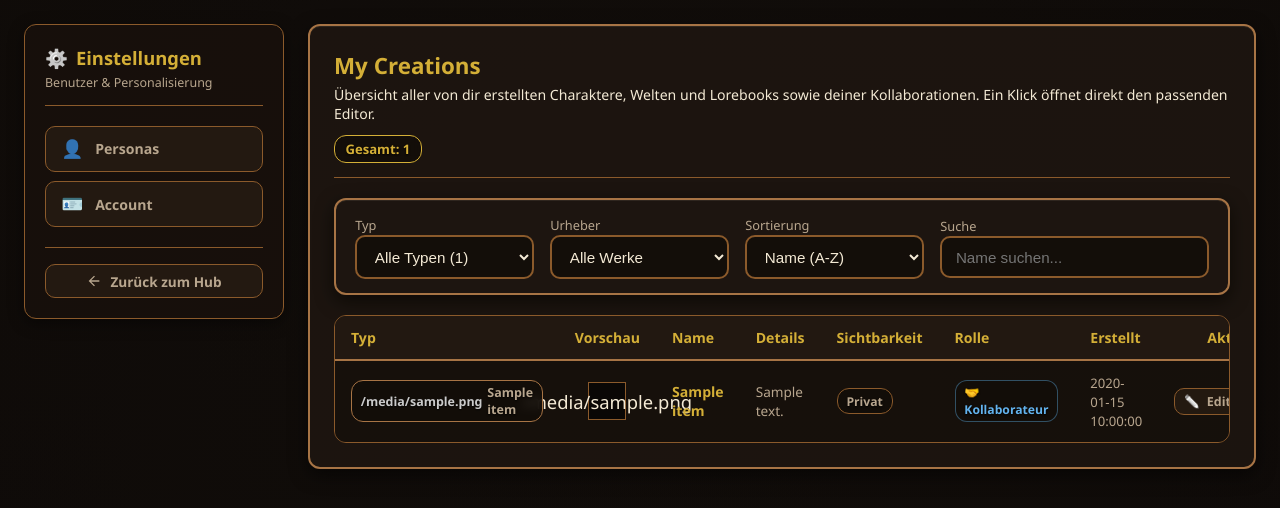
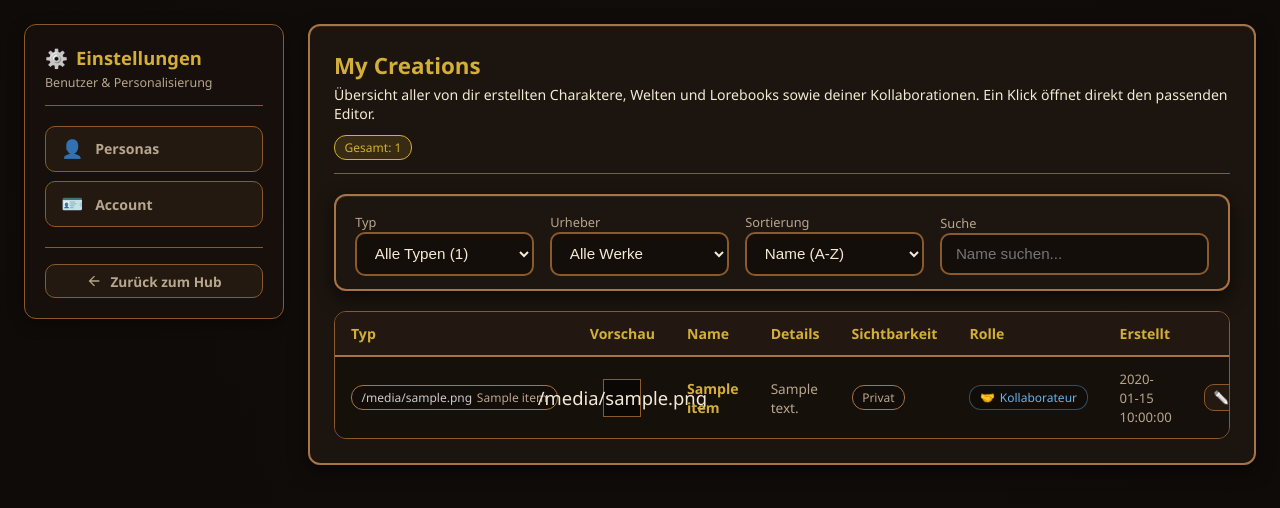
Before and after one commit to Z-Ray-Entertainment/aimo, a Python web app: template flask/templates/settings/creations.html in a window 1280 px wide. Shown: the part 64-572 px from the top of the page. Run offline with Jinja, Linux system fonts and the light colour scheme; the template is opened without the code that fills it: most values are stand-ins (such as "Sample title", 1, 10 or a date in 2020).

Commit message:
#65 Better pill badges

```diff
--- a/flask/static/css/theme.css
+++ b/flask/static/css/theme.css
@@ -4018,3 +4018,81 @@ span.persona-star-btn:hover {
   background: var(--bg-leather-hover);
   transform: scale(1.12);
 }
+
+/* Reusable Pill Badge Component (.aimo-pill-badge) */
+.aimo-pill-badge {
+  display: inline-flex;
+  align-items: center;
+  justify-content: center;
+  gap: 0.3rem;
+  min-height: 1.55rem;
+  padding: 0.18rem 0.6rem;
+  background: rgba(45, 70, 95, 0.9);
+  border: 1px solid var(--gold-accent);
+  border-radius: 12px;
+  font-size: 0.75rem;
+  line-height: 1.25;
+  color: var(--text-main);
+  box-sizing: border-box;
+  white-space: nowrap;
+}
+
+.aimo-pill-badge-icon {
+  display: inline-flex;
+  align-items: center;
+  line-height: 1;
+}
+
+.aimo-pill-badge--wood {
+  background: rgba(110, 71, 42, 0.9);
+  border-color: var(--gold-accent);
+  color: var(--text-main);
+}
+
+.aimo-pill-badge--heart {
+  background: rgba(95, 35, 45, 0.9);
+  border-color: var(--gold-accent);
+  color: var(--text-main);
+}
+
+.aimo-pill-badge--danger {
+  background: rgba(100, 30, 22, 0.85);
+  border-color: #E74C3C;
+  color: #ff7675;
+}
+
+.aimo-pill-badge--dark {
+  background: rgba(18, 13, 9, 0.85);
+  border-color: var(--border-wood);
+  color: var(--text-muted);
+}
+
+.aimo-pill-badge--leather {
+  background: rgba(45, 32, 22, 0.8);
+  border-color: var(--border-wood);
+  color: var(--text-main);
+}
+
+.aimo-pill-badge--outline {
+  background: transparent;
+  border-color: var(--border-wood);
+  color: var(--text-main);
+}
+
+.aimo-pill-badge--gold {
+  background: rgba(212, 175, 55, 0.15);
+  border-color: var(--gold-accent);
+  color: var(--gold-accent);
+}
+
+.aimo-pill-badge--success {
+  background: rgba(18, 13, 9, 0.85);
+  border-color: rgba(104, 211, 145, 0.4);
+  color: #68d391;
+}
+
+.aimo-pill-badge--info {
+  background: rgba(18, 13, 9, 0.85);
+  border-color: rgba(99, 179, 237, 0.4);
+  color: #63b3ed;
+}
--- /dev/null
+++ b/flask/templates/macros/badges.html
@@ -0,0 +1,12 @@
+{# =============================================================================
+   AIMO Reusable Pill Badge Component (.aimo-pill-badge)
+   Variants: default, wood, heart, danger, dark, leather, outline, gold, success, info
+   ============================================================================= #}
+{% macro pill_badge(text="", icon=none, variant="default", title=none, extra_class="", icon_mono=false) %}
+  {% set valid_variants = ["default", "wood", "heart", "danger", "dark", "leather", "outline", "gold", "success", "info"] %}
+  {% set badge_variant = variant if variant in valid_variants else "default" %}
+  <span class="aimo-pill-badge{% if badge_variant != 'default' %} aimo-pill-badge--{{ badge_variant }}{% endif %}{% if extra_class %} {{ extra_class }}{% endif %}"{% if title %} title="{{ title }}"{% endif %}>
+    {%- if icon %}<span class="aimo-pill-badge-icon{% if icon_mono %} icon-mono{% endif %}">{{ icon }}</span>{% endif -%}
+    {%- if text %}<span>{{ text }}</span>{% endif -%}
+  </span>
+{% endmacro %}
--- a/flask/templates/macros/collaboration.html
+++ b/flask/templates/macros/collaboration.html
@@ -4,6 +4,7 @@
    Used in Character Designer, WorldInfo Detail, and Lorebook Detail
    ============================================================================= #}
 {% from "macros/buttons.html" import action_button %}
+{% from "macros/badges.html" import pill_badge %}
 
 {% macro collaboration_manager(collaborator_tags, is_author=true, is_editable=true, form_id=none, input_name="collaborator_creator_tags") %}
 <div class="collaboration-manager-root aimo-frame" data-form-id="{{ form_id or '' }}" style="padding: 1.5rem;">
@@ -72,9 +73,7 @@
               </div>
             </td>
             <td>
-              <span class="aimo-card-badge" style="font-size: 0.78rem; padding: 0.2rem 0.55rem; background: rgba(212, 175, 55, 0.12); border-color: var(--gold-accent);">
-                ✏️ Bearbeiten erlaubt
-              </span>
+              {{ pill_badge("Bearbeiten erlaubt", icon="✏️", variant="gold", extra_class="aimo-card-badge") }}
             </td>
             {% if is_author %}
               <td style="text-align: right;">
--- a/flask/templates/macros/editor_header.html
+++ b/flask/templates/macros/editor_header.html
@@ -8,6 +8,7 @@
      - Unified action buttons: Speichern (💾), Kopieren (📄), Löschen (🗑️)
    ============================================================================= #}
 {% from "macros/buttons.html" import action_button %}
+{% from "macros/badges.html" import pill_badge %}
 
 {% macro editor_header(
     title,
@@ -30,9 +31,7 @@
     {% endif %}
     <h2 style="color: var(--gold-accent); margin: 0; font-size: 1.35rem;">{{ title }}</h2>
     {% if not is_editable and readonly_badge_text %}
-      <span class="aimo-card-badge" style="background: rgba(212, 175, 55, 0.15); border: 1px solid var(--gold-accent); color: var(--gold-accent); padding: 0.35rem 0.75rem;">
-        🔒 {{ readonly_badge_text }}
-      </span>
+      {{ pill_badge(readonly_badge_text, icon="🔒", variant="gold", extra_class="aimo-card-badge") }}
     {% endif %}
     {% if caller is defined and caller %}{{ caller() }}{% endif %}
   </div>
--- a/flask/templates/overview/tabs/lorebooks.html
+++ b/flask/templates/overview/tabs/lorebooks.html
@@ -1,4 +1,5 @@
 {% from "macros/buttons.html" import new_button %}
+{% from "macros/badges.html" import pill_badge %}
 <section id="tab-lorebooks" class="tab-pane{% if (active_tab|default('')) == 'lorebooks' %} active{% endif %}">
   <div class="card-grid">
     {% if has_perm('lorebook_create') %}
@@ -13,7 +14,7 @@
           <p style="color: var(--text-muted); font-size: 0.9rem; margin-bottom: 0.75rem;">{{ lb.description }}</p>
           <div style="display: flex; flex-wrap: wrap; gap: 0.35rem;">
             {% for tag in item.tags %}
-              <span style="font-size: 0.75rem; padding: 0.15rem 0.5rem; border: 1px solid var(--border-wood); border-radius: 10px; color: var(--text-main);">#{{ tag }}</span>
+              {{ pill_badge("#" ~ tag, variant="dark") }}
             {% endfor %}
           </div>
         </div>
--- a/flask/templates/settings/creations.html
+++ b/flask/templates/settings/creations.html
@@ -1,5 +1,6 @@
 {% extends "settings/layout.html" %}
 {% from "macros/buttons.html" import action_button %}
+{% from "macros/badges.html" import pill_badge %}
 {% block title %}AIMO — My Creations{% endblock %}
 
 {% block settings_content %}
@@ -10,9 +11,7 @@
       <p class="text-muted" style="font-size: 0.88rem;">Übersicht aller von dir erstellten Charaktere, Welten und Lorebooks sowie deiner Kollaborationen. Ein Klick öffnet direkt den passenden Editor.</p>
     </div>
     <div style="display: flex; gap: 0.5rem; align-items: center;">
-      <span class="aimo-card-badge" style="font-size: 0.82rem; padding: 0.25rem 0.65rem; color: var(--gold-accent); border-color: var(--gold-accent);">
-        Gesamt: {{ total_count }}
-      </span>
+      {{ pill_badge("Gesamt: " ~ total_count, variant="gold") }}
     </div>
   </div>
 
@@ -81,9 +80,7 @@
                 data-role="{{ 'owner' if item.is_owner else 'collaboration' }}"
                 data-name="{{ item.name|lower }}">
               <td>
-                <span class="aimo-card-badge" style="font-size: 0.78rem;">
-                  <span class="icon-mono">{{ item.type_icon }}</span> {{ item.type_label }}
-                </span>
+                {{ pill_badge(item.type_label, icon=item.type_icon, icon_mono=true, variant="dark") }}
               </td>
               <td style="text-align: center;">
                 {% if item.image_path %}
@@ -106,24 +103,16 @@
               </td>
               <td class="col-creations-visibility">
                 {% if item.visibility == 'public' %}
-                  <span class="aimo-card-badge" style="color: #68d391; border-color: rgba(104, 211, 145, 0.4); font-size: 0.76rem;">
-                    Öffentlich
-                  </span>
+                  {{ pill_badge("Öffentlich", variant="success") }}
                 {% else %}
-                  <span class="aimo-card-badge" style="color: var(--text-muted); border-color: var(--border-wood-dark); font-size: 0.76rem;">
-                    Privat
-                  </span>
+                  {{ pill_badge("Privat", variant="dark") }}
                 {% endif %}
               </td>
               <td>
                 {% if item.is_owner %}
-                  <span class="aimo-card-badge" style="color: var(--gold-accent); border-color: rgba(212, 175, 55, 0.4); font-size: 0.76rem;">
-                    👑 Eigentümer
-                  </span>
+                  {{ pill_badge("Eigentümer", icon="👑", variant="gold") }}
                 {% else %}
-                  <span class="aimo-card-badge" style="color: #63b3ed; border-color: rgba(99, 179, 237, 0.4); font-size: 0.76rem;">
-                    🤝 Kollaborateur
-                  </span>
+                  {{ pill_badge("Kollaborateur", icon="🤝", variant="info") }}
                 {% endif %}
               </td>
               <td class="col-creations-created">
--- a/flask/templates/worldinfo/detail.html
+++ b/flask/templates/worldinfo/detail.html
@@ -1,5 +1,6 @@
 {% extends "base.html" %}
 {% from "macros/buttons.html" import action_button, new_button, tab_button, modal_close_button %}
+{% from "macros/badges.html" import pill_badge %}
 {% from "macros/editor_header.html" import editor_header %}
 {% from "macros/image_cropper.html" import image_cropper_modal %}
 {% from "macros/collaboration.html" import collaboration_manager %}
@@ -155,9 +156,7 @@
             <div style="display: flex; align-items: center; justify-content: space-between; gap: 0.5rem; margin-bottom: 0.4rem;">
               <h3 style="color: var(--gold-accent); margin: 0; overflow: hidden; text-overflow: ellipsis; white-space: nowrap;">📍 {{ loc.name }}</h3>
               {% if bound_char %}
-                <span class="aimo-card-badge" style="font-size: 0.72rem; padding: 0.15rem 0.45rem; flex-shrink: 0;" title="Dieser Ort ist an {{ bound_char.name }} gebunden">
-                  🔒 {{ bound_char.name }}
-                </span>
+                {{ pill_badge(bound_char.name, icon="🔒", variant="dark", title="Dieser Ort ist an " ~ bound_char.name ~ " gebunden") }}
               {% endif %}
             </div>
             <p style="font-size: 0.85rem; color: var(--text-muted); margin: 0;">{{ loc.description[:120] }}{% if loc.description|length > 120 %}...{% endif %}</p>
```
Also changed, not shown: flask/templates/admin/users.html (+3 -6 lines), flask/templates/lorebooks/detail.html (+3 -4 lines), flask/templates/macros/cards.html (+18 -17 lines), flask/templates/macros/event_manager.html (+5 -10 lines), flask/templates/macros/lorebook_manager.html (+7 -16 lines).
